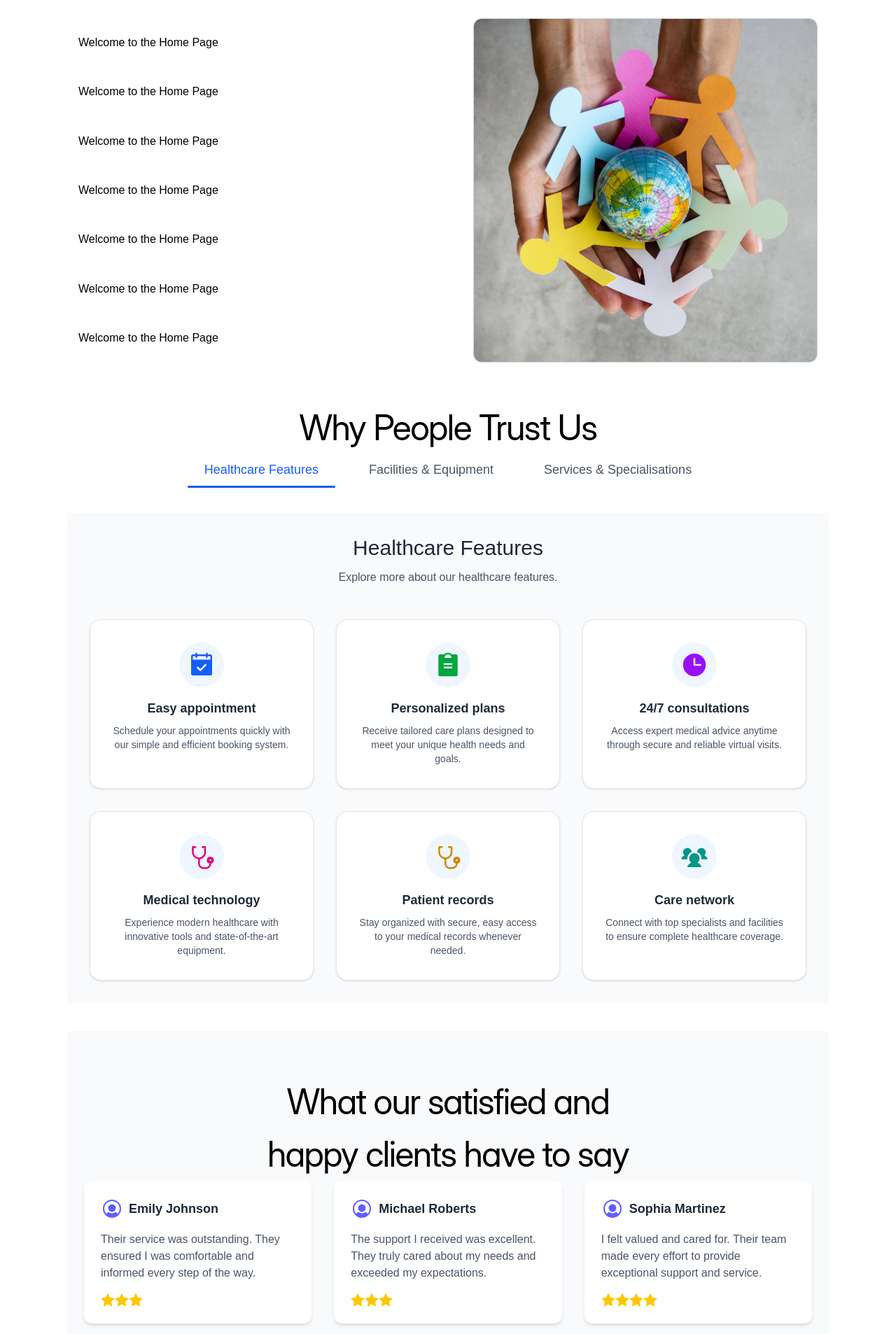
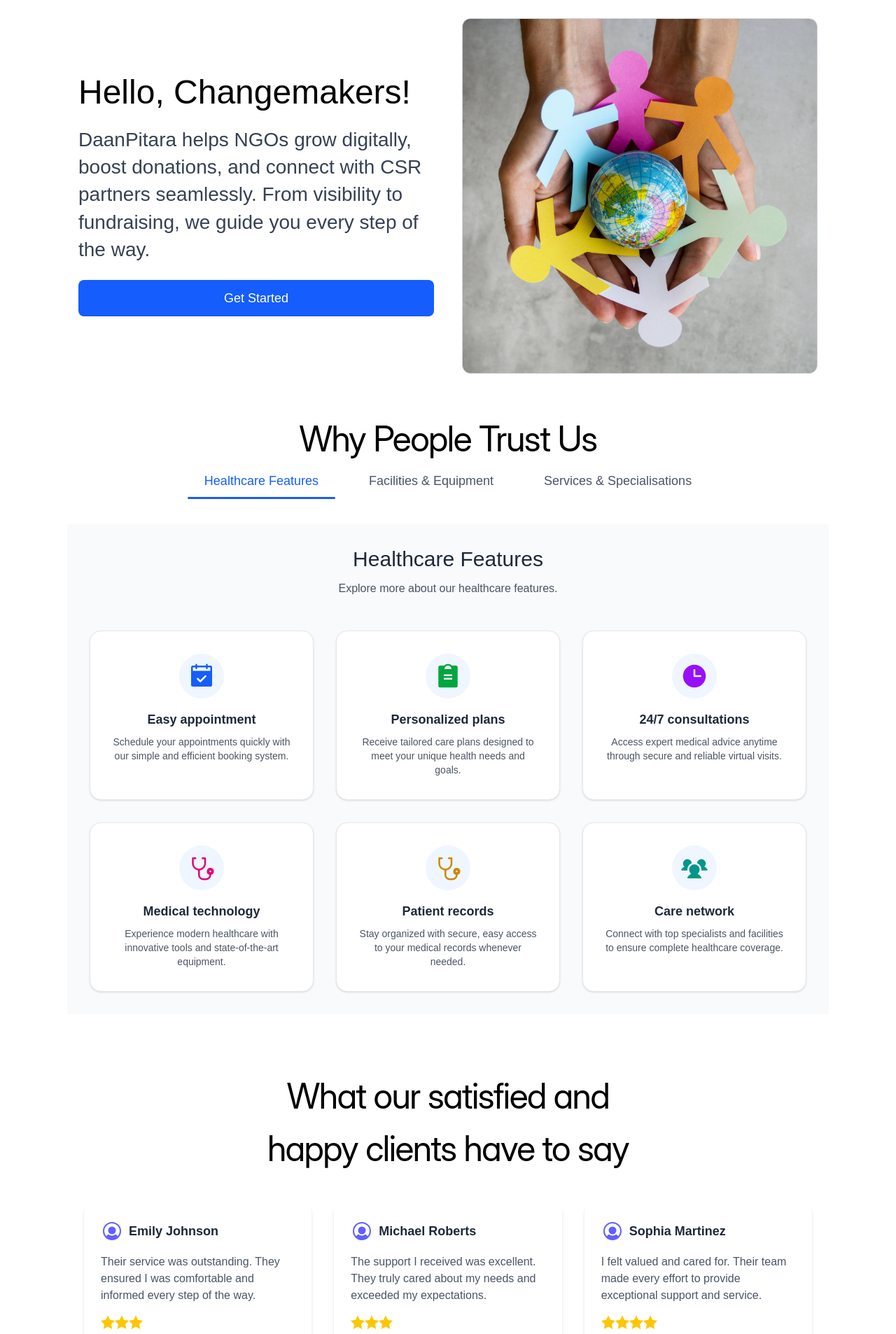
Before and after one commit to zealmediapremium/daanpitara.github.io, a React (Vite) app: page / in a window 1280 px wide. Shown: the part 54-1960 px from the top of the page at 70% size. Built offline with nearby package versions, Linux system fonts and the light colour scheme.

Commit message:
basic landing

```diff
--- a/src/components/Footer/Testimonials.tsx
+++ b/src/components/Footer/Testimonials.tsx
@@ -49,12 +49,12 @@ const randomStars = () => Math.floor(Math.random() * 3) + 3;
 
 const Testimonials: React.FC = () => {
   return (
-    <section className="py-16 bg-gray-50">
+    <section className="py-10">
       <div className="max-w-6xl mx-auto px-6">
         <SectionHeading heading="What our satisfied and happy clients have to say" />
 
 
-        <div className="grid md:grid-cols-3 sm:grid-cols-2 gap-8">
+        <div className="grid md:grid-cols-3 sm:grid-cols-2 gap-8 py-10">
           {testimonials.map((t, i) => {
             const stars = randomStars();
             return (
--- a/src/components/Home/Landing.tsx
+++ b/src/components/Home/Landing.tsx
@@ -3,25 +3,28 @@ import Globe from "@/assets/Home/globe.jpg";
 
 export default function Landing() {
   return (
-    <div className="flex gap-10 items-stretch">
+    <div className="flex flex-col lg:flex-row gap-6 lg:gap-10 items-center lg:items-stretch p-4">
       {/* Left Section */}
-      <div className="flex flex-col flex-1 justify-around p-4">
-        <h1>Welcome to the Home Page</h1>
-        <h1>Welcome to the Home Page</h1>
-        <h1>Welcome to the Home Page</h1>
-        <h1>Welcome to the Home Page</h1>
-        <h1>Welcome to the Home Page</h1>
-        <h1>Welcome to the Home Page</h1>
-        <h1>Welcome to the Home Page</h1>
+      <div className="flex flex-col justify-center flex-1 text-center lg:text-left space-y-4 lg:space-y-6">
+        <h1 className="text-3xl sm:text-4xl lg:text-5xl font-bold">
+          Hello, Changemakers!
+        </h1>
+        <p className="text-base sm:text-lg lg:text-xl text-gray-700">
+          DaanPitara helps NGOs grow digitally, boost donations, and connect with CSR partners seamlessly.
+          From visibility to fundraising, we guide you every step of the way.
+        </p>
+        <button className="bg-blue-600 text-white px-6 py-3 rounded-lg hover:bg-blue-700 transition text-sm sm:text-base lg:text-lg">
+          Get Started
+        </button>
       </div>
 
       {/* Right Section */}
-      <div className="flex flex-1 items-center justify-center p-4">
+      <div className="flex flex-1 items-center justify-center mt-6 lg:mt-0">
         <ImageCard
           src={Globe}
           altImage="/images/fallback.png"
           altText="User profile picture"
-          className="rounded-full border border-gray-300"
+          className="rounded-full border border-gray-300 w-48 h-48 sm:w-56 sm:h-56 lg:w-72 lg:h-72 object-cover"
         />
       </div>
     </div>
```
